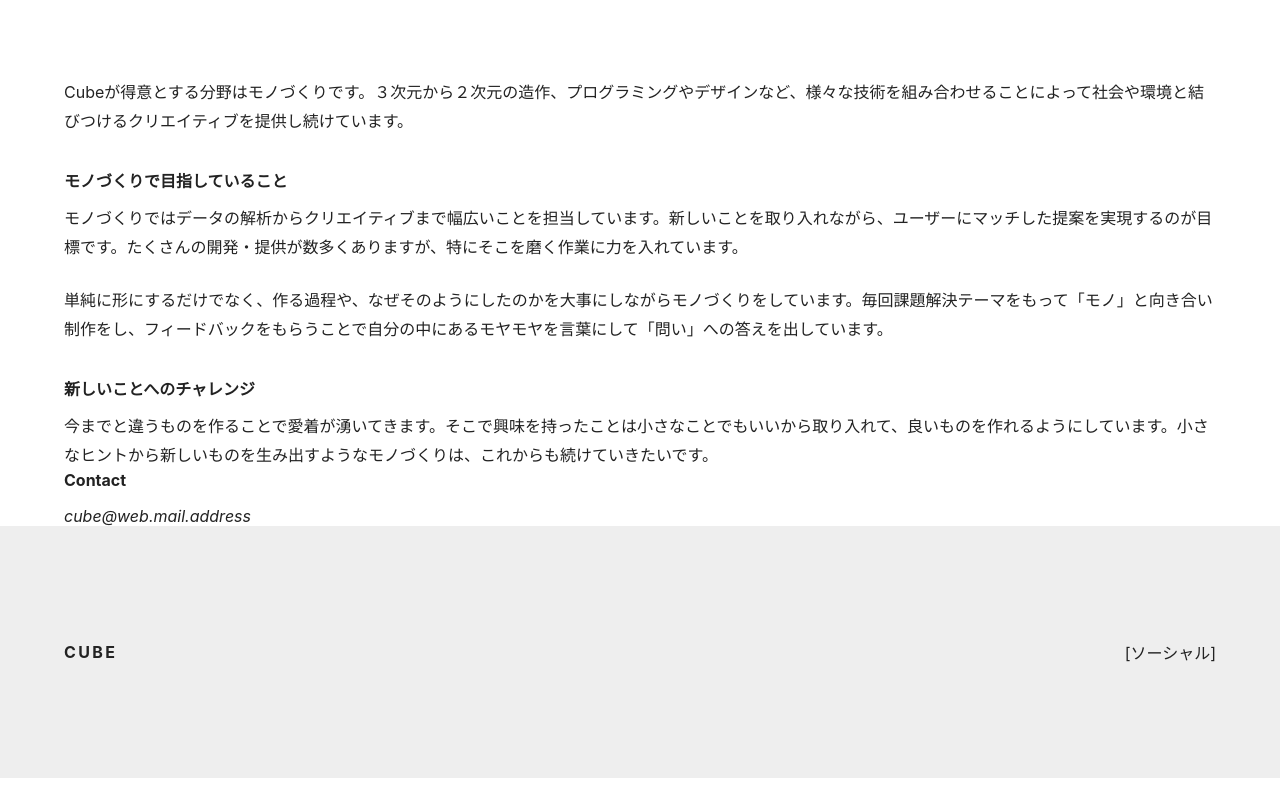
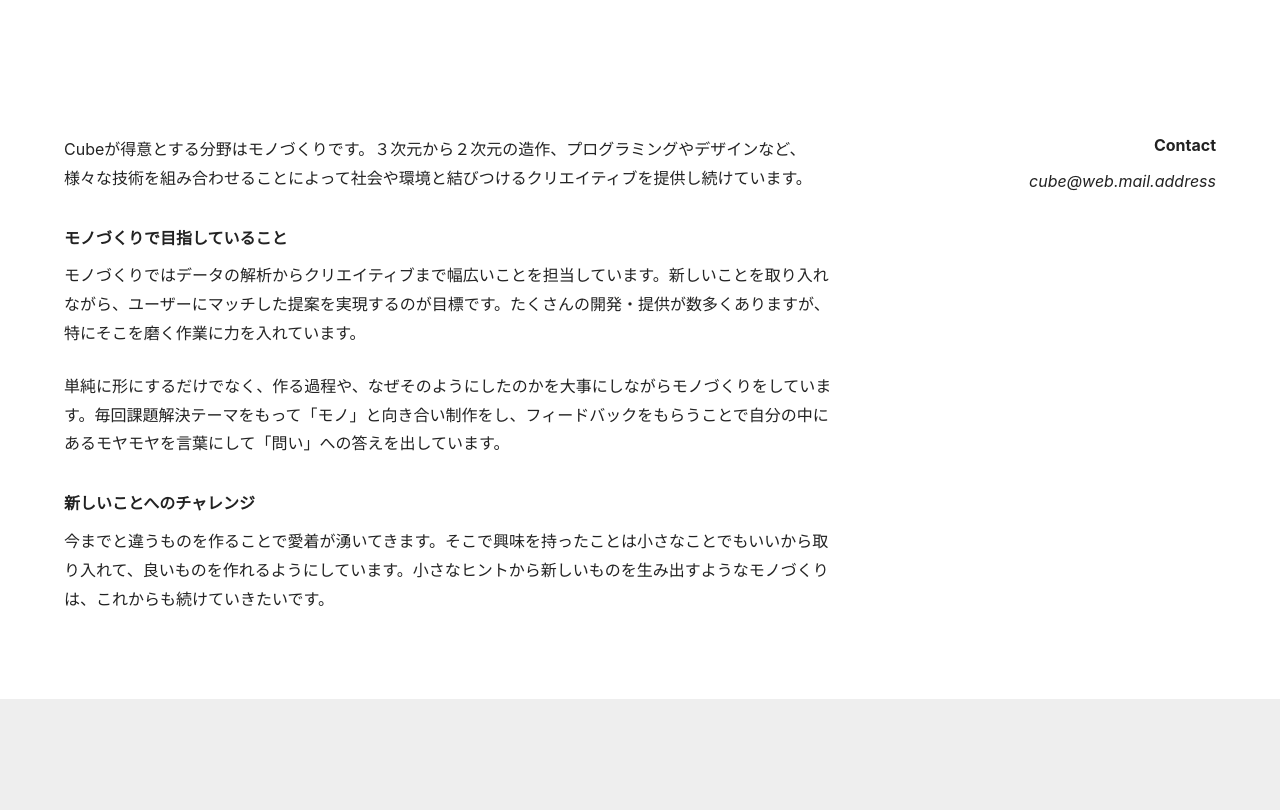
Before and after one commit to Kai-Itakura/nextjs-react-blog, a Next.js app: page /about in a window 1280 px wide. Shown: the part 380-1190 px from the top of the page. Before the commit the page ends 1158 px from the top, so only its background shows below. Built offline with nearby package versions, Linux system fonts and the light colour scheme.

Commit message:
本文とサイドバーをコンポーネント化

```diff
--- /dev/null
+++ b/assets/css/two-column.module.css
@@ -0,0 +1,28 @@
+.flexContainer {
+  composes: sideBySide from "./utils.module.scss";
+  gap: var(--space-md);
+  margin: var(--space-md) 0 var(--space-lg);
+}
+@media (min-width: 768px) {
+  .flexContainer .main {
+    width: 768px;
+  }
+  .flexContainer .sidebar {
+    width: 240px;
+    position: -webkit-sticky;
+    position: sticky;
+    top: 40px;
+    align-self: flex-start;
+  }
+  .flexContainer .sidebar * {
+    text-align: right;
+  }
+  .flexContainer .sidebar:is(div, ul) {
+    width: -webkit-fit-content;
+    width: -moz-fit-content;
+    width: fit-content;
+    margin-left: auto;
+    place-items: flex-end;
+    place-content: flex-end;
+  }
+}
--- /dev/null
+++ b/assets/css/two-column.module.min.css
@@ -0,0 +1 @@
+.flexContainer{composes:sideBySide from "./utils.module.scss";gap:var(--space-md);margin:var(--space-md) 0 var(--space-lg)}@media(min-width: 768px){.flexContainer .main{width:768px}.flexContainer .sidebar{width:240px;position:-webkit-sticky;position:sticky;top:40px;align-self:flex-start}.flexContainer .sidebar *{text-align:right}.flexContainer .sidebar:is(div,ul){width:-webkit-fit-content;width:-moz-fit-content;width:fit-content;margin-left:auto;place-items:flex-end;place-content:flex-end}}
--- /dev/null
+++ b/components/two-column.jsx
@@ -0,0 +1,25 @@
+import classes from "styles/two-column.module.scss";
+
+export const TwoColumn = ({ children }) => {
+    return (
+        <div className={classes.flexContainer}>
+            {children}
+        </div>
+    );
+}
+
+export const TwoColumnMain = ({ children }) => {
+    return (
+        <div className={classes.main}>
+            {children}
+        </div>
+    );
+}
+
+export const TwoColumnSidebar = ({ children }) => {
+    return (
+        <div className={classes.sidebar}>
+            {children}
+        </div>
+    );
+}
--- a/pages/about.jsx
+++ b/pages/about.jsx
@@ -1,6 +1,7 @@
 import Contact from "@/components/contact";
 import Container from "@/components/container";
 import PostBody from "@/components/post-body";
+import { TwoColumn, TwoColumnMain, TwoColumnSidebar } from "@/components/two-column";
 import Hero from "components/hero";
 
 const About = () => {
@@ -10,6 +11,8 @@ const About = () => {
                 title='About'
                 subtitle='About development activities'
             />
+            <TwoColumn>
+                <TwoColumnMain>
                     <PostBody>
                         <p>
                             Cubeが得意とする分野はモノづくりです。３次元から２次元の造作、プログラミングやデザインなど、様々な技術を組み合わせることによって社会や環境と結びつけるクリエイティブを提供し続けています。
@@ -26,7 +29,11 @@ const About = () => {
                             今までと違うものを作ることで愛着が湧いてきます。そこで興味を持ったことは小さなことでもいいから取り入れて、良いものを作れるようにしています。小さなヒントから新しいものを生み出すようなモノづくりは、これからも続けていきたいです。
                         </p>
                     </PostBody>
+                </TwoColumnMain>
+                <TwoColumnSidebar>
                     <Contact />
+                </TwoColumnSidebar>
+            </TwoColumn>
         </Container>
     )
 }
--- /dev/null
+++ b/styles/two-column.module.scss
@@ -0,0 +1,31 @@
+@use 'mixin' as mix;
+
+.flexContainer {
+    composes: sideBySide from './utils.module.scss';
+    gap: var(--space-md);
+    margin: var(--space-md) 0 var(--space-lg);
+
+    @include mix.mq {
+        .main {
+            width: 768px;
+        }
+
+        .sidebar {
+            width: 240px;
+            position: sticky;
+            top: 40px;
+            align-self: flex-start;
+
+            * {
+                text-align: right;
+            }
+
+            &:is(div, ul) {
+                width: fit-content;
+                margin-left: auto;
+                place-items: flex-end;
+                place-content: flex-end;
+            }
+        }
+    }
+}
```
Lines whose indentation alone changed are shown as unchanged.
